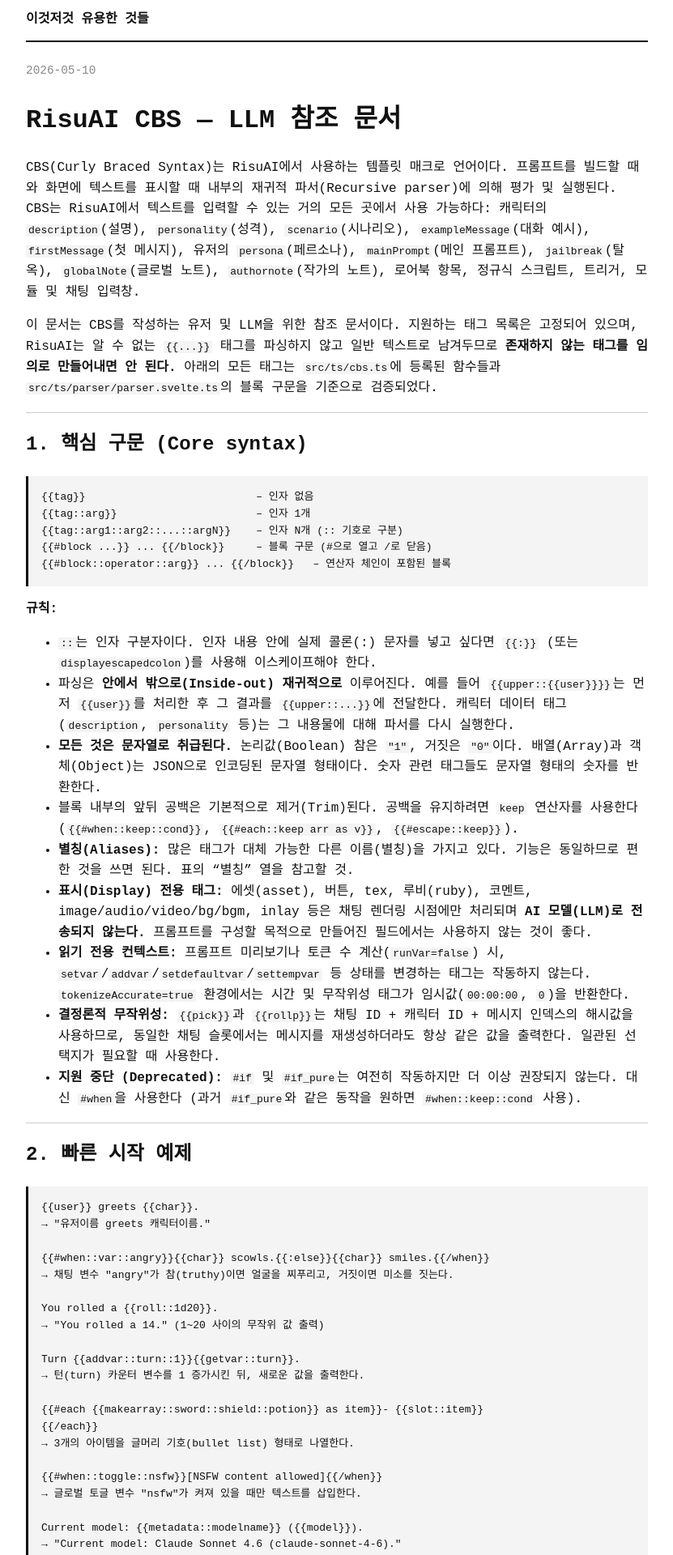
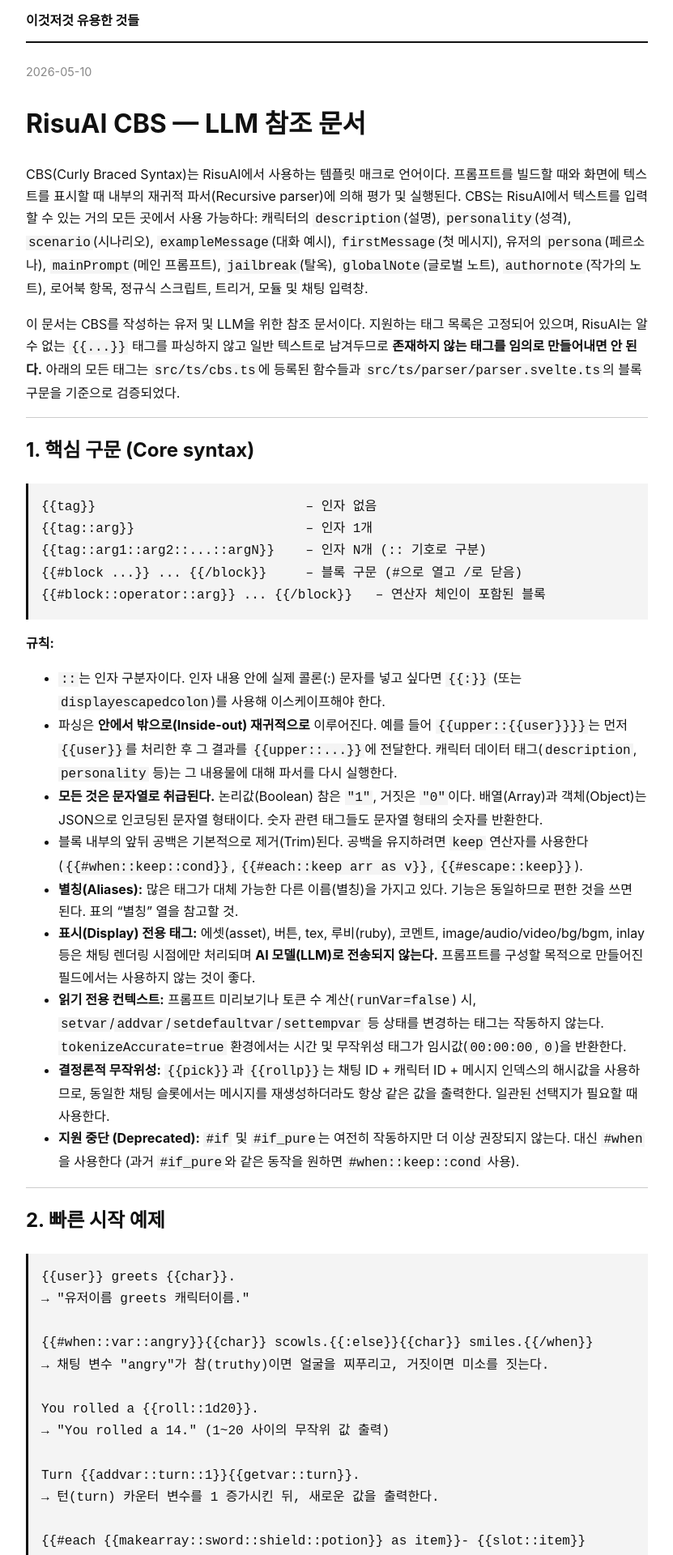
Before and after one commit to nevaeh5379/nevaeh5379.github.io, a Jekyll site: the page built from _posts/2026-05-10-CBS.md, in a window 1280 px wide. Shown: the top 1920 px of the page at 81% size, without its empty margins (224-1055 px from the left). Built offline with Jekyll 4.4.1, drawn with Linux system fonts in a browser that asks for light colours; some web fonts are replaced.

Commit message:
스타일 시트 업데이트: Pretendard 폰트로 변경 및 미디어 쿼리 추가

```diff
--- a/assets/css/style.css
+++ b/assets/css/style.css
@@ -1,13 +1,15 @@
+@import url('https://cdn.jsdelivr.net/gh/orioncactus/pretendard@v1.3.9/dist/web/static/pretendard.min.css');
+
 * { box-sizing: border-box; }
 
 body {
-  font-family: 'Courier New', Courier, monospace;
+  font-family: 'Pretendard', -apple-system, BlinkMacSystemFont, 'Apple SD Gothic Neo', 'Noto Sans KR', sans-serif;
   max-width: 800px;
   margin: 0 auto;
   padding: 0 1rem 2rem;
   background: #fff;
   color: #111;
-  line-height: 1.6;
+  line-height: 1.7;
 }
 
 header {
@@ -26,6 +28,10 @@
   padding-top: 0.5rem;
   font-size: 0.8rem;
   color: #888;
+}
+
+pre, code {
+  font-family: 'Courier New', Courier, monospace;
 }
 
 pre {
@@ -52,3 +58,17 @@
 hr { border: none; border-top: 1px solid #ccc; }
 
 .post-meta { color: #888; font-size: 0.9rem; margin-bottom: 1.5rem; }
+
+@media (prefers-color-scheme: dark) {
+  body { background: #1a1a1a; color: #ddd; }
+  header { border-bottom-color: #ddd; }
+  header a { color: #ddd; }
+  nav a { color: #aaa; }
+  pre { background: #252525; border-left-color: #aaa; }
+  code { background: #252525; }
+  blockquote { border-left-color: #555; color: #aaa; }
+  td, th { border-color: #444; }
+  th { background: #252525; }
+  hr { border-top-color: #444; }
+  footer { border-top-color: #444; color: #666; }
+}
```
